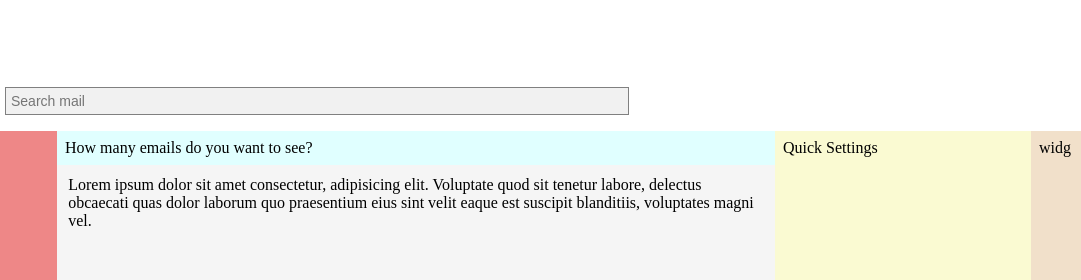
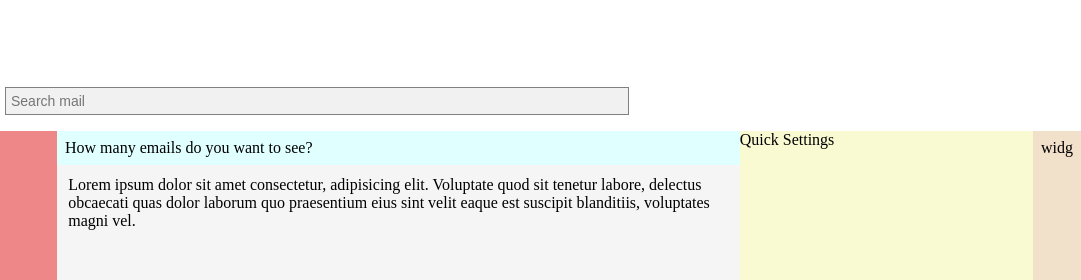
Before and after one commit to donaldmema/hoxton-html-gmail-components, a plain HTML site: page index.html in a window 1280 px wide. Shown: the top 280 px of the page, 199-1280 px from the left. Drawn offline with nearby package versions, Linux system fonts and the light colour scheme.

Commit message:
Refactor the structure according to some better content sectioning

```diff
--- a/index.html
+++ b/index.html
@@ -22,16 +22,17 @@
         </aside>
 
         <main class="main">
-            <div class="mail-size-section">How many emails do you want to see?</div>
+            <nav class="mail-size-section">How many emails do you want to see?</nav>
             <div class="mail-section">Lorem ipsum dolor sit amet consectetur, adipisicing elit. Voluptate quod sit tenetur labore, delectus obcaecati quas dolor laborum quo praesentium eius sint velit eaque est suscipit blanditiis, voluptates magni vel.</div>
         </main>
 
         <aside class="right-panel">
-            <div class="quick-settings">Quick Settings</div>
-        </aside>
-
-        <aside class="widgets">
-            <nav class="rightside-widgets">widg</nav>
+            <section>
+                <div class="quick-settings">Quick Settings</div>
+            </section>
+            <section class="widgets">
+                <nav class="rightside-widgets">widg</nav>
+            </section>
         </aside>
     </div>
 </body>
--- a/styles.css
+++ b/styles.css
@@ -8,10 +8,12 @@
       height: 100vh;
       display: grid;
       grid-template:
-      'header header header header' auto
-      'left-panel main settings widgets' 1fr/
-      20% 1fr 20% 50px;
+      'header header header' auto
+      'left-panel main right-panel' 1fr/
+      1.5fr 4fr 2fr;
   }
+  /* TODO: add media query to not allow expanding of side panels or make them fixed */
+
 
   /* Header Section */
 
@@ -61,15 +63,16 @@
   /* Right Panel Section */
 
   .right-panel {
-    grid-area: settings;
+    grid-area: right-panel;
     background-color: lightgoldenrodyellow;
-    padding: 0.5rem;
+    display: grid;
+    grid-auto-flow: column;
+    grid-template-columns: 1fr auto;
   }
 
   /* Right-side Widgets Section */
 
   .widgets {
-    grid-area: widgets;
     background-color: rgb(241, 224, 202);
     padding: 0.5rem;
   }
```
